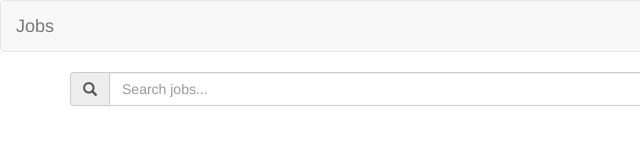
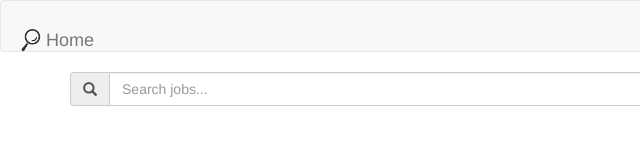
Before and after one commit to Hallaback/Wynbi-Project, a website: page index.html in a window 1280 px wide. Shown: the full height of the page, 0-640 px from the left. Drawn offline with nearby package versions, Linux system fonts and the light colour scheme.

Commit message:
fixed logo on navbar

```diff
--- a/index.html
+++ b/index.html
@@ -15,7 +15,8 @@
     <nav class="navbar navbar-default">
         <div class="container-fluid">
             <div class="navbar-header">
-                <a class="navbar-brand" ui-sref="home"> Jobs
+                <a class="navbar-brand" ui-sref="home">
+                    <h4><img src="/assets/images/spyglass.png" alt="Jobs" height="30" width="30">Home</h4>
                 </a>
             </div>
         </div>
```
Also changed, not shown: assets/images/00106-3D-company-logos-design-free-logo-online-01.png (deleted), assets/images/spyglass.png (added).
